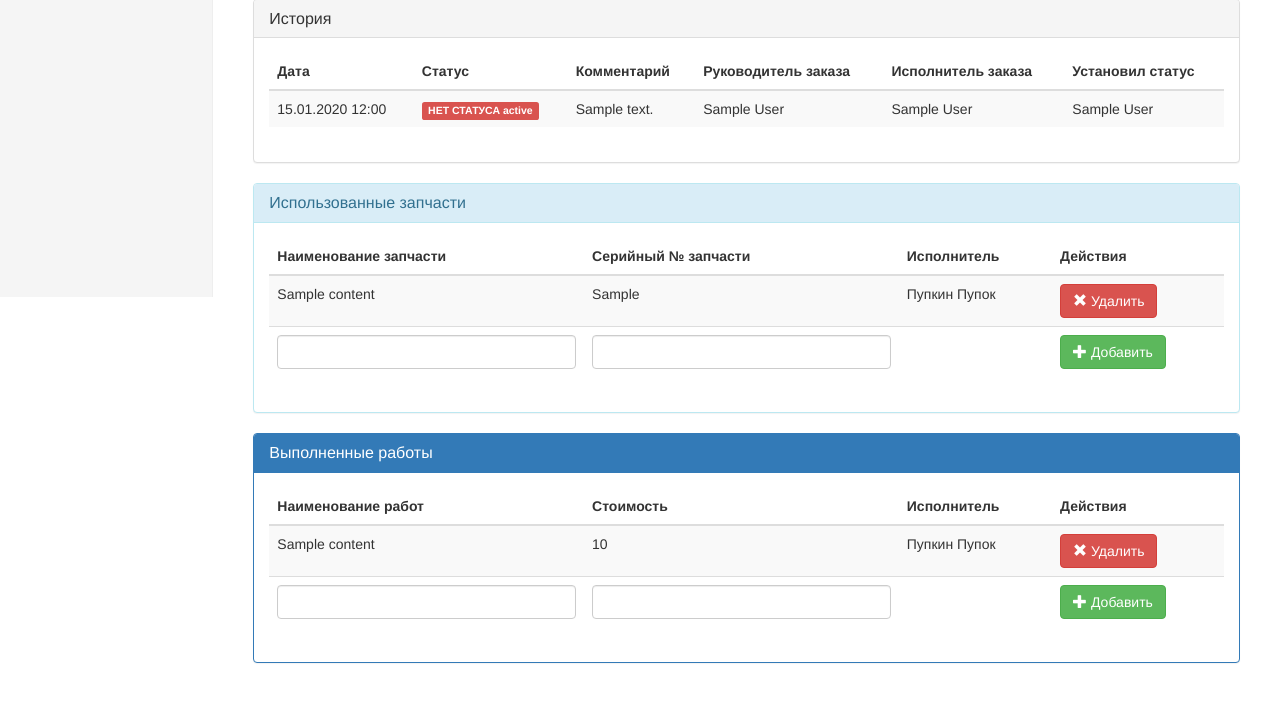
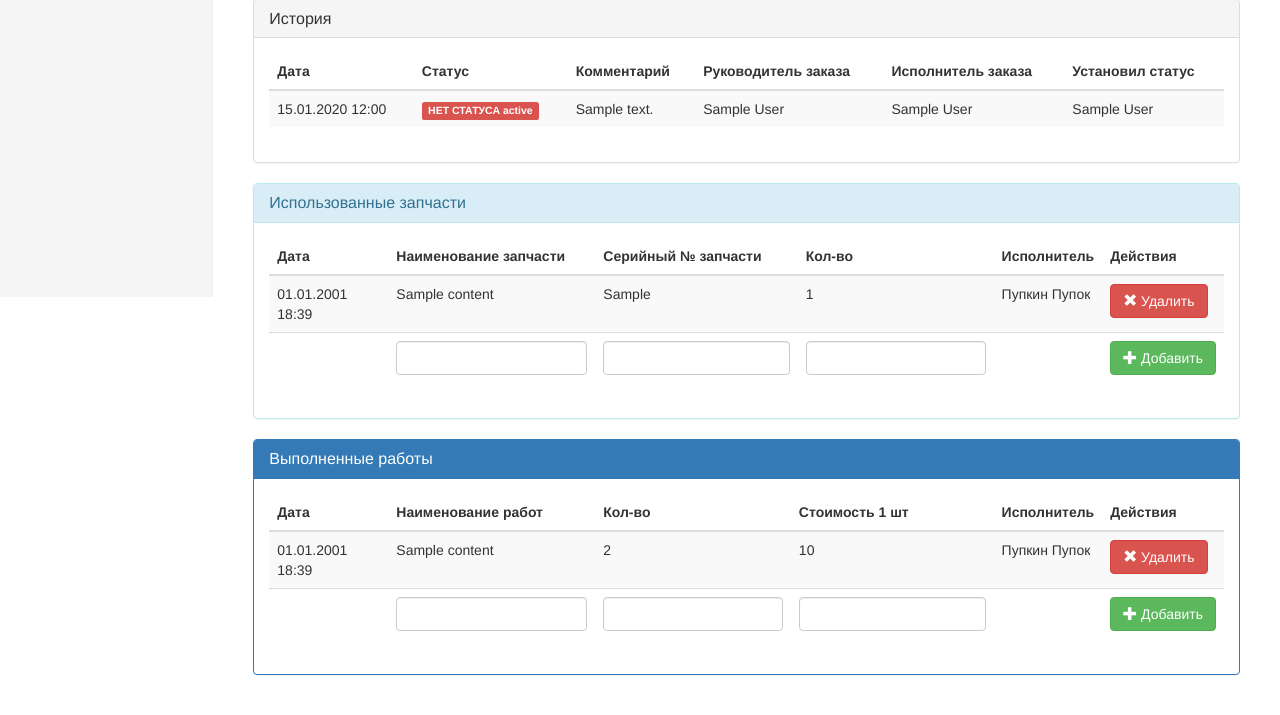
Before and after one commit to completesoft/serviceman, a Django app: a page that uses repair/templates/repair/order_detail.html in a window 1280 px wide. Shown: the part 503-1218 px from the top of the page. Before the commit the page ends 1166 px from the top, so only its background shows below. Run offline with Django 3.2, Linux system fonts and the light colour scheme; a user stored in the database is signed in; tables that the repository leaves empty hold one stand-in row (values such as "Sample post"); some libraries are stand-ins or nearby versions.

Commit message:
Доработка форм

```diff
--- a/repair/templates/repair/order_archive.html
+++ b/repair/templates/repair/order_archive.html
@@ -29,7 +29,9 @@
       <tr>
         <td><a href="{% url 'repair:order_detail' order_id=order.id %}">{{ order.order_barcode }}</a></td>
         <td>{{ order.order_datetime|date:"d.m.Y" }}</td>
-        <td><span class="label label-danger">{{ last_act }}</span></td>
+        {% with order.last_status as last_act %}
+          <td>{% include "includes/order_status.html" %}</td>
+        {% endwith %}
         <td>{{ order.client.client_name }}</td>
         <td>{{ order.device_name }}</td>
         <td>{{ order.device_serial }}</td>
--- a/repair/templates/repair/order_detail.html
+++ b/repair/templates/repair/order_detail.html
@@ -175,8 +175,10 @@
             <div class="table-responsive">
                 <table class="table table-hover table-striped">
                   <thead>
+                    <th>Дата</th>
                     <th>Наименование запчасти</th>
                     <th>Серийный № запчасти</th>
+                    <th>Кол-во</th>
                     <th>Исполнитель</th>
                     <th>Действия</th>
                   </thead>
@@ -184,8 +186,10 @@
                   <tbody>
                     {% for spare in spares %}
                     <tr>
+                      <td>01.01.2001 18:39</td>
                       <td>{{ spare.spare_name }}</td>
                       <td>{{ spare.spare_serial }}</td>
+                      <td>1</td>
                       <td>Пупкин Пупок</td>
                       <td><button type="button" class="btn btn-danger"><span class="glyphicon glyphicon-remove"></span> Удалить </button></td>
                     </tr>
@@ -194,6 +198,8 @@
                       <tr>НЕТ ЗАПИСЕЙ</tr>
                     {% endfor %}
                     <tr>
+                      <td></td>
+                      <td><input class="form-control" /></td>
                       <td><input class="form-control" /></td>
                       <td><input class="form-control" /></td>
                       <td></td>
@@ -219,8 +225,10 @@
             <div class="table-responsive">
                 <table class="table table-hover table-striped">
                   <thead>
+                    <th>Дата</th>
                     <th>Наименование работ</th>
-                    <th>Стоимость</th>
+                    <th>Кол-во</th>
+                    <th>Стоимость 1 шт</th>
                     <th>Исполнитель</th>
                     <th>Действия</th>
                   </thead>
@@ -228,7 +236,9 @@
                 <tbody>
                   {% for service in services %}
                   <tr>
+                    <td>01.01.2001 18:39</td>
                     <td>{{ service.service_name }}</td>
+                    <td>2</td>
                     <td>{{ service.cost }}</td>
                     <td>Пупкин Пупок</td>
                     <td><button type="button" class="btn btn-danger"><span class="glyphicon glyphicon-remove"></span> Удалить </button></td>
@@ -237,6 +247,8 @@
                   <tr>НЕТ ЗАПИСЕЙ</tr>
                   {% endfor %}
                   <tr>
+                    <td></td>
+                    <td><input class="form-control" /></td>
                     <td><input class="form-control" /></td>
                     <td><input class="form-control" /></td>
                     <td></td>
```
Also changed, not shown: repair/forms.py (+9 -8 lines), repair/templates/repair/order_add.html (+11 -3 lines), 1 other file.
